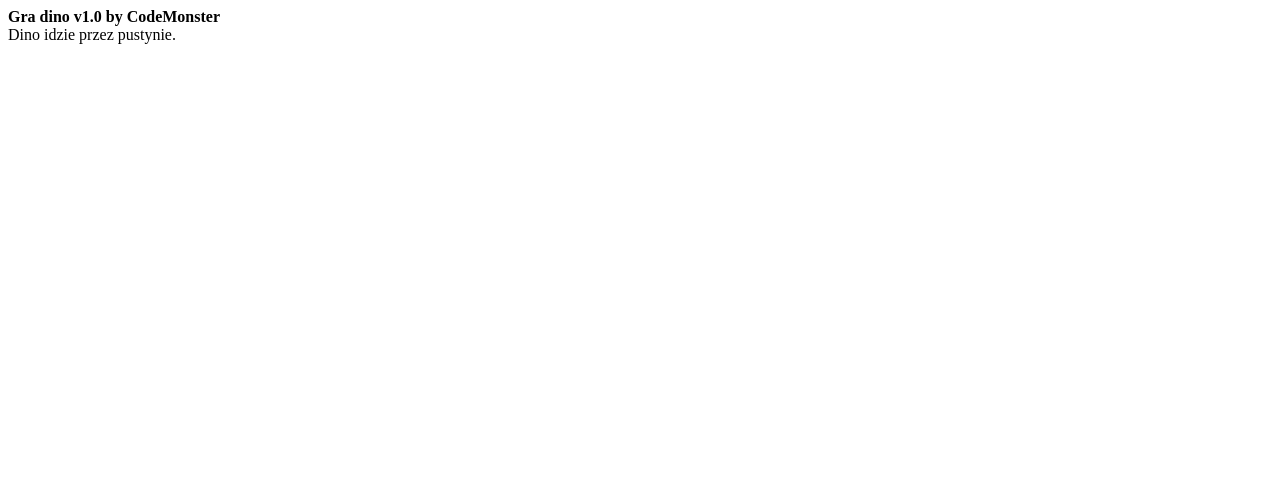
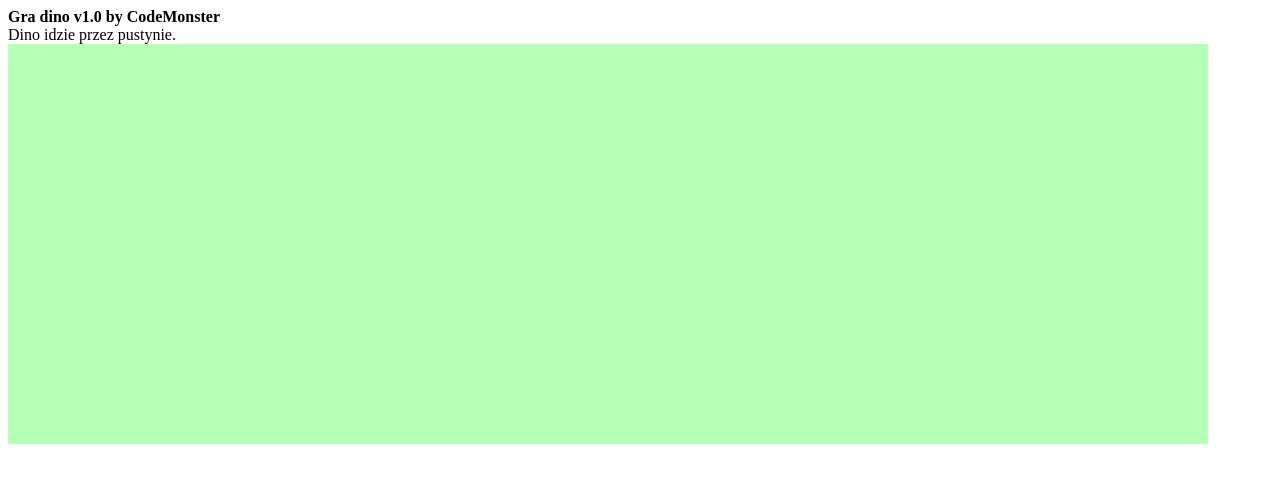
Before and after one commit to Milesrat/dino, a plain HTML site: page index.html in a window 1280 px wide. Drawn offline with Linux system fonts and the light colour scheme.

Commit message:
v1.1 canvas (plotno)

```diff
--- a/index.html
+++ b/index.html
@@ -1,9 +1,10 @@
 <!DOCTYPE html>
 <!--
-Gra Dino v. 1.0 by Milesrat
+Gra Dino v. 1.1 by Milesrat
 Kod / omowienie / linki: https://oki.org.pl/dino
 Wersje:
 1.0 - Strona www z tekstem
+1.1 - canvas (plotno)
 -->
 <ktml>
 <head>
@@ -12,8 +13,24 @@ Wersje:
 
 <body>
 
+<div>
   <strong>Gra dino v1.0 by CodeMonster</strong>
 <br />Dino idzie przez pustynie.
+</div>
+
+<canvas id="plansza_canvas" width="1200px" height="400px">
+</canvas>
+
+<script>
+
+  let plansza, rysowanie;
+
+  plansza = document.getElementById("plansza_canvas");
+  rysowanie = plansza.getContext("2d");
+   rysowanie.fillStyle = "rgb(181,255,182)";
+   rysowanie.fillRect(0,0,1200, 400);
+
+</script>
 
 </body>
 </html>
```
